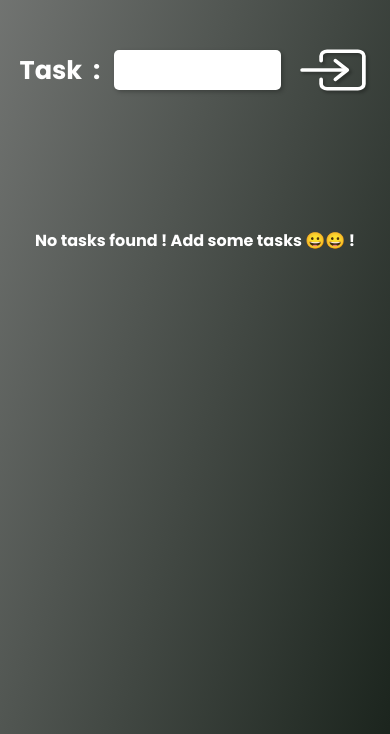
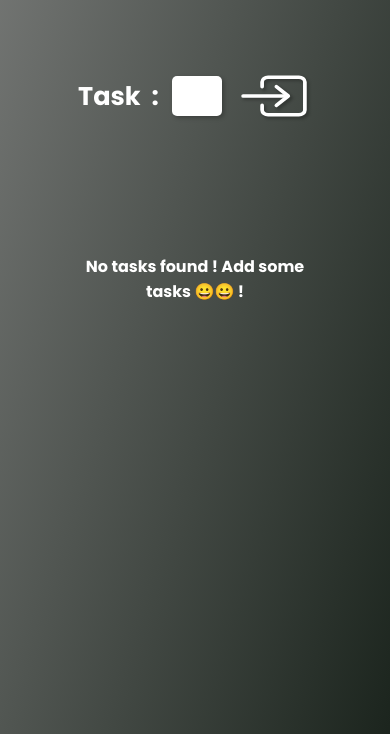
Before and after one commit to akshpnwr/To-Do-List, a website built with Parcel: page index.html in a window 390 px wide. Shown: the part 142-876 px from the top of the page. Built offline with nearby package versions, Linux system fonts and the light colour scheme.

Commit message:
Revert "made responsive"
This reverts commit fb98d39feef4666d36570787210e3faa6b03d1e4.

```diff
--- a/css/style.scss
+++ b/css/style.scss
@@ -22,7 +22,6 @@ img {
 }
 
 .container {
-  min-width: 500px;
   width: 60%;
   margin: 2em auto;
 
@@ -102,10 +101,3 @@ img {
 .hidden {
   display: none;
 }
-
-@media (max-width: 600px) {
-  .container {
-    min-width: 0px;
-    width: 90%;
-  }
-}
```
Also changed, not shown: css/style.css, dist/svg/enter.svg (added), dist/svg/logo.svg (added), 1 other file.
